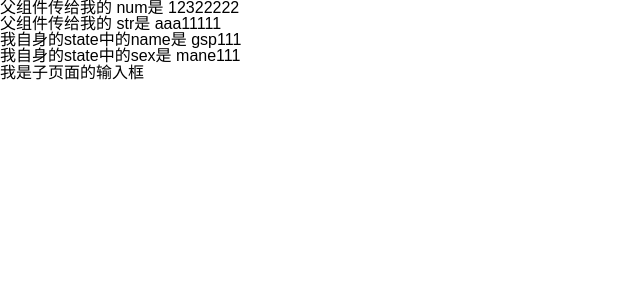
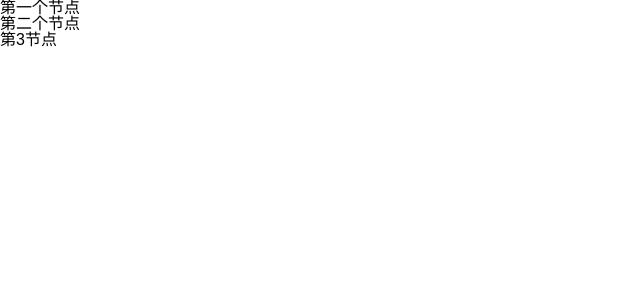
Before and after one commit to cgsp/myreacttel, a React app: page / in a window 1280 px wide. Shown: the top 300 px of the page, without its empty margins (0-640 px from the left). Built offline with nearby package versions, Linux system fonts and the light colour scheme.

Commit message:
'投影插槽的使用'

```diff
--- a/src/App.jsx
+++ b/src/App.jsx
@@ -1,39 +1,17 @@
 import React, { Component } from 'react';
-// import Small, { big } from '@VProject/dashboard/small';
 import Small from '@VProject/dashboard/small';
 
 class App extends Component {
-  constructor() {
-    super();
-    this.state = {
-      num: 1,
-      str: 'a'
-    };
-    this.changeInputValue = this.changeInputValue.bind(this);
-  }
-  changeInputValue(num, str) {
-    console.log('父组件打印--子组件传给我的是:', num);
-    console.log('父组件打印--子组件传给我的是:', str);
-  }
-
-  changeSelf(item) {
-    console.log(item);
-  }
-
   render() {
-    const item = {
-      num: 12322222,
-      str: 'aaa11111',
-      changeInputValue: this.changeInputValue
-    };
-
-    /* eslint-disable */
     return (
       <div className="app">
-        <Small {...item} />
+        <Small>
+          <span>第一个节点</span>
+          <span>第二个节点</span>
+          <span>第3节点</span>
+        </Small>
       </div>
     );
-    /* eslint-enable */
   }
 }
 
--- a/src/project-components/dashboard/small/index.jsx
+++ b/src/project-components/dashboard/small/index.jsx
@@ -2,44 +2,18 @@ import React, { Component } from 'react';
 import PropTypes from 'prop-types';
 
 class Small extends Component {
-  constructor() {
-    super();
-    this.timer = null;
-    this.state = {
-      name: 'gsp',
-      sex: 'man'
-    };
-  }
-  /* eslint-disable */
   render() {
-    if (!this.timer) {
-      this.timer = setTimeout(() => {
-        this.setState({
-          name: 'gsp111',
-          sex: 'mane111'
-        });
-      }, 1000);
-    }
-    console.log(this.props.num);
     return (
-      <div>
-        <div>父组件传给我的 num是 {this.props.num}</div>
-        <div>父组件传给我的 str是 {this.props.str}</div>
-        <div>我自身的state中的name是 {this.state.name}</div>
-        <div>我自身的state中的sex是 {this.state.sex}</div>
-        <div>
-          我是子页面的输入框 <input type="text" onChange={() => this.props.changeInputValue(12, 'aaa')} />
-        </div>
-      </div>
+      <ol>
+        {
+          React.Children.map(this.props.children, child => <li>{child}</li>)
+        }
+      </ol>
     );
   }
-  /* eslint-enable */
 }
-
 Small.propTypes = {
-  num: PropTypes.number.isRequired,
-  str: PropTypes.string.isRequired,
-  changeInputValue: PropTypes.func.isRequired
+  children: PropTypes.node,
 };
 
 export default Small;
```
